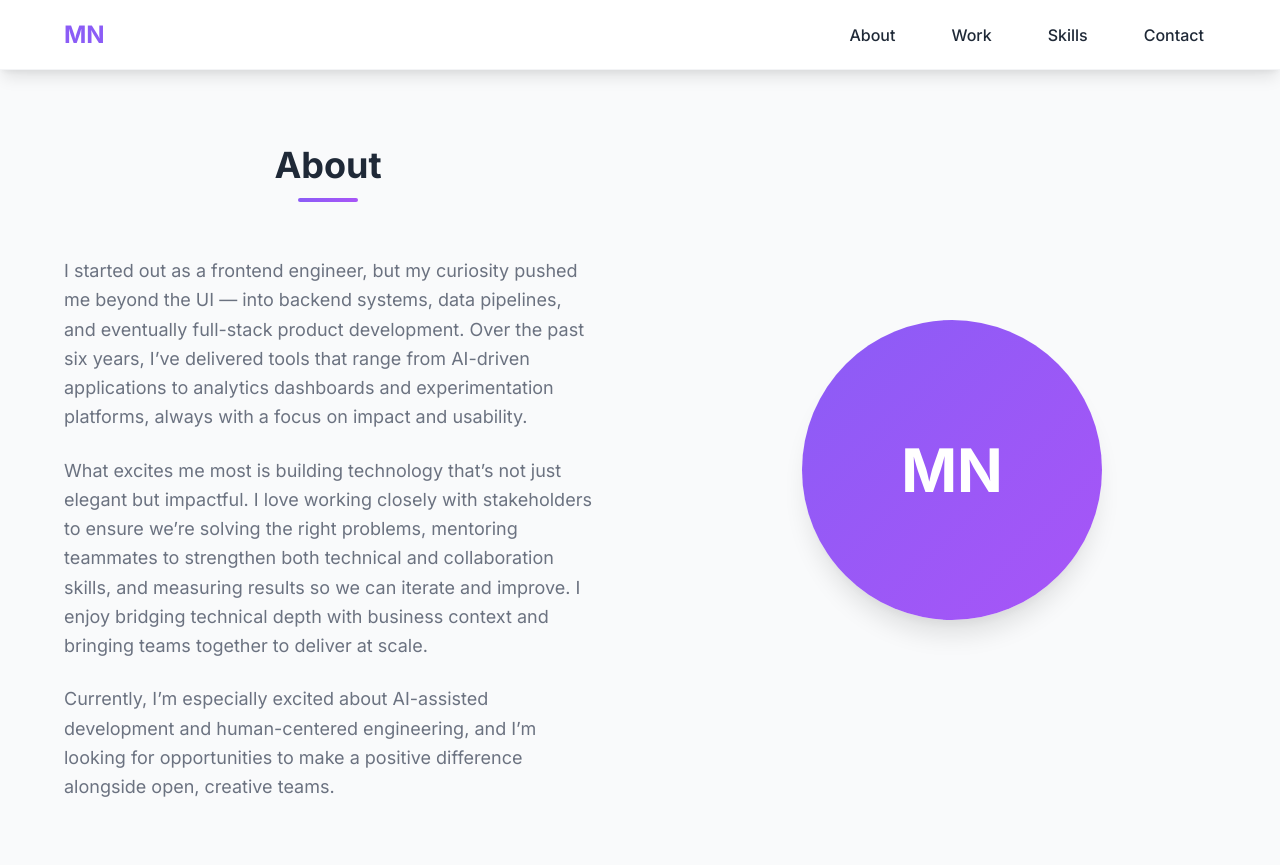
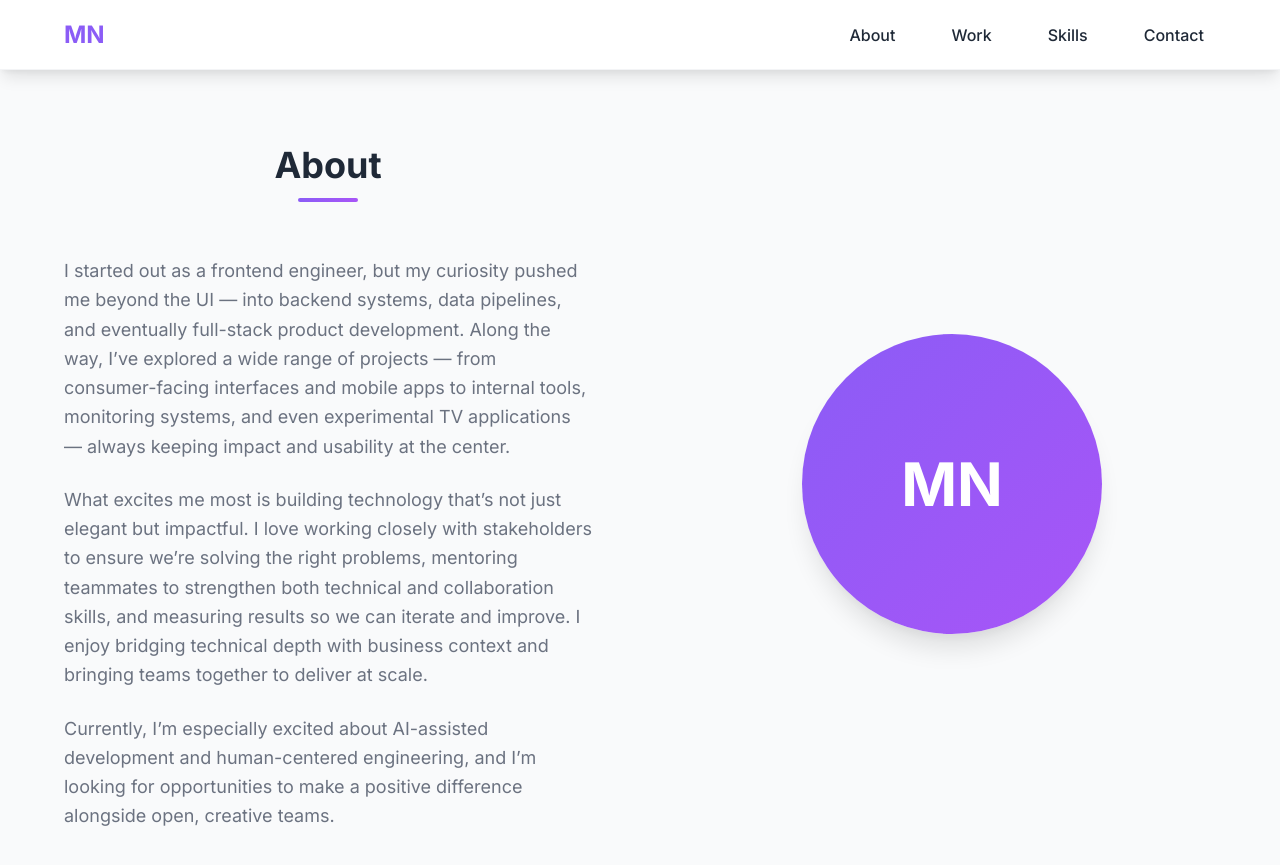
Before and after one commit to michellenavarro/michellenavarro.github.io, a Jekyll site: the page built from index.html, in a window 1280 px wide and 900 px high, scrolled down 890 px. Shown: the top 865 px of the window. Built offline with Jekyll 4.4.1, drawn with Linux system fonts in a browser that asks for light colours; some of the changed text lies outside the part shown.

Commit message:
about section

```diff
--- a/index.html
+++ b/index.html
@@ -36,7 +36,7 @@ title: Michelle Navarro - Senior Software Engineer
                 <h2 class="section-title">About</h2>
                 <div class="about-paragraphs">
                     <p class="about-paragraph">
-                        I started out as a frontend engineer, but my curiosity pushed me beyond the UI — into backend systems, data pipelines, and eventually full-stack product development. Over the past six years, I’ve delivered tools that range from AI-driven applications to analytics dashboards and experimentation platforms, always with a focus on impact and usability.
+                        I started out as a frontend engineer, but my curiosity pushed me beyond the UI — into backend systems, data pipelines, and eventually full-stack product development. Along the way, I’ve explored a wide range of projects — from consumer-facing interfaces and mobile apps to internal tools, monitoring systems, and even experimental TV applications — always keeping impact and usability at the center.
                     </p>
                     <p class="about-paragraph">
                         What excites me most is building technology that’s not just elegant but impactful. I love working closely with stakeholders to ensure we’re solving the right problems, mentoring teammates to strengthen both technical and collaboration skills, and measuring results so we can iterate and improve. I enjoy bridging technical depth with business context and bringing teams together to deliver at scale.
@@ -60,7 +60,7 @@ title: Michelle Navarro - Senior Software Engineer
 <!-- Work Section -->
 <section class="work" id="work">
     <div class="container">
-        <h2 class="section-title" data-aos="fade-up">Selected ProfessionalWork</h2>
+        <h2 class="section-title" data-aos="fade-up">Selected Professional Work</h2>
         <div class="work-grid">
             <div class="work-card" data-aos="fade-up" data-aos-delay="200">
                 <div class="work-card-content">
```
